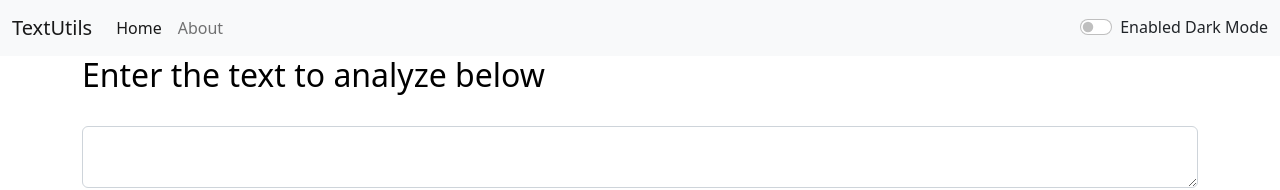
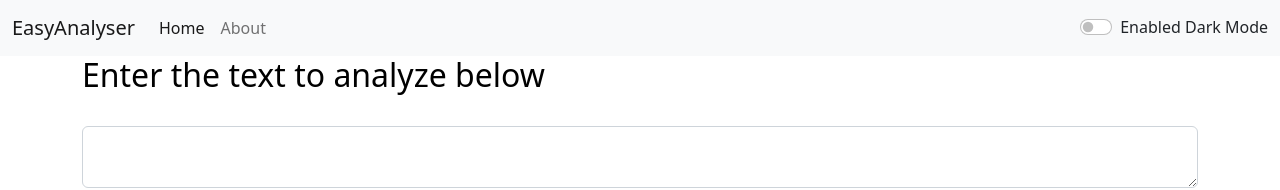
Before and after one commit to gyanconnected/easyanalyser, a React (Create React App) app: page / in a window 1280 px wide. Shown: the top 190 px of the page. Built offline with nearby package versions, Linux system fonts and the light colour scheme.

Commit message:
Add favicon

```diff
--- a/src/App.js
+++ b/src/App.js
@@ -43,7 +43,7 @@ function App() {
 
   return (
     <>
-      <Navbar title="TextUtils" mode={mode} togglemode={togglemode}/>
+      <Navbar title="EasyAnalyser" mode={mode} togglemode={togglemode}/>
       <Alert alert={alert}/>
   <TextForm heading="Enter the text to analyze below" mode={mode} showAlert={showAlert}/>
 {/* <About/> */}
```
Also changed, not shown: 1 other file (tests, documents, lock files or other folders).
